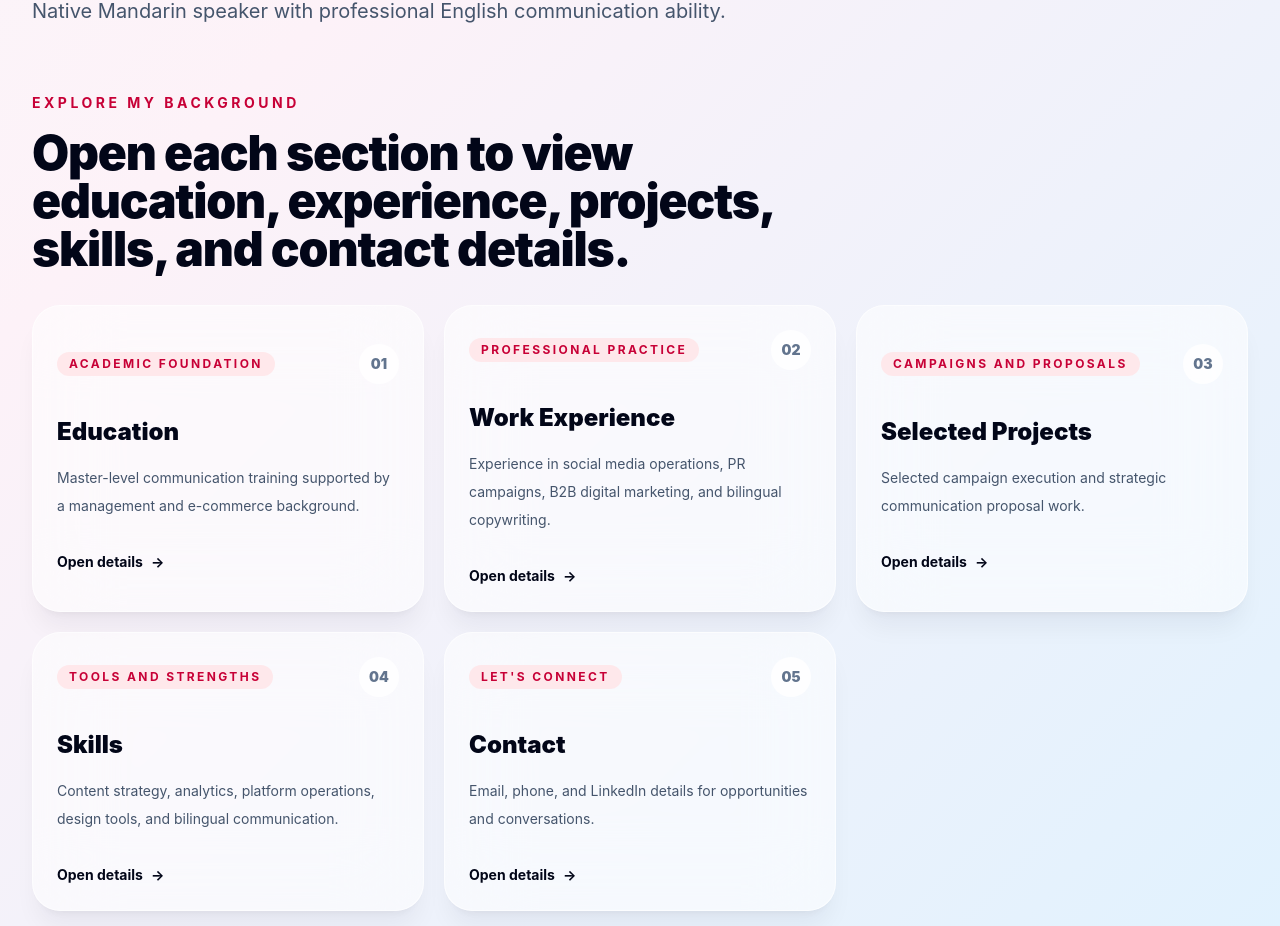
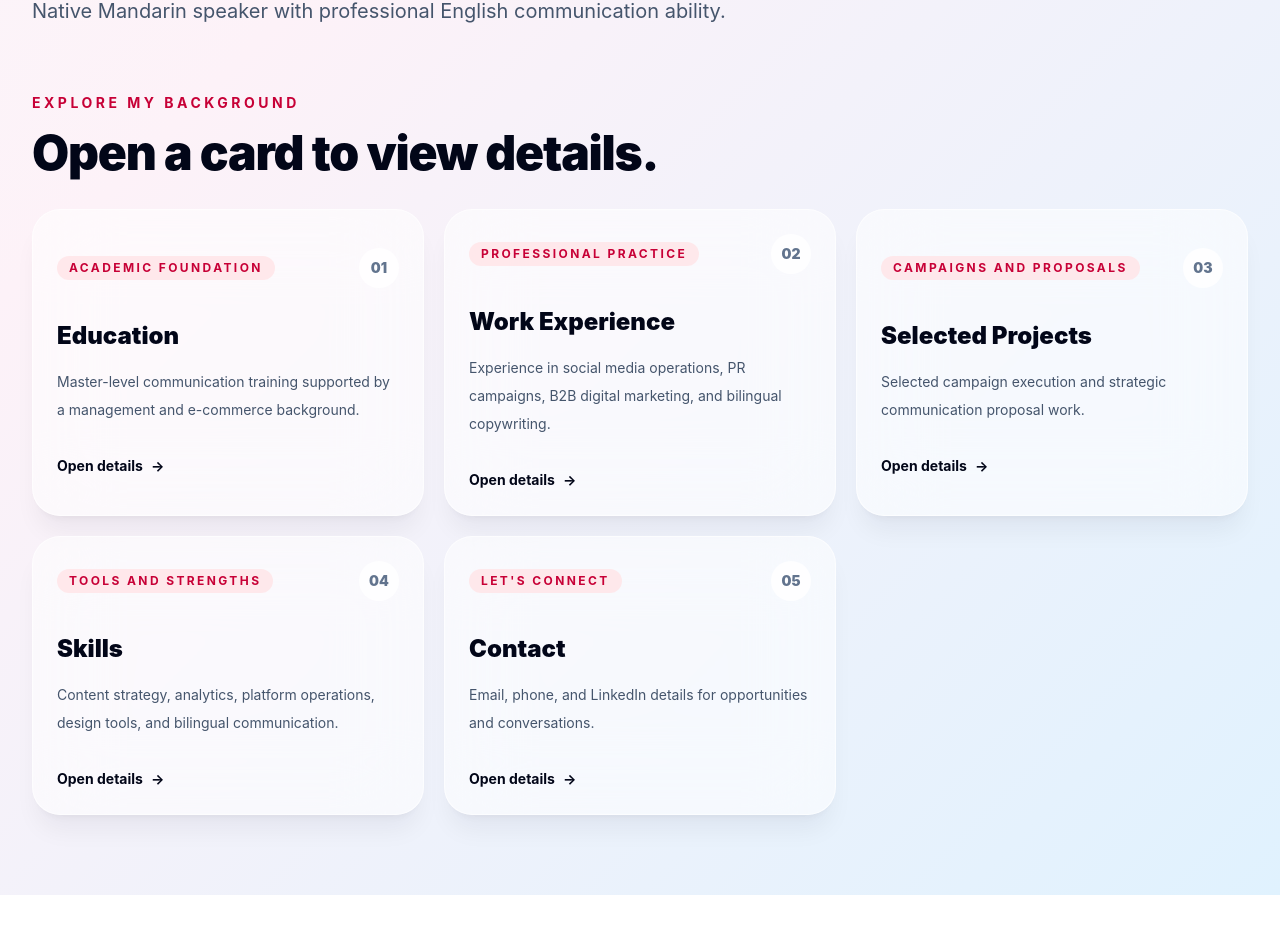
Before and after one commit to ar1062515080-pixel/Yanrui-Resume-Website, a React (Vite) app: page / in a window 1280 px wide. Shown: the part 1058-1984 px from the top of the page. After the commit the page ends 1953 px from the top, so only its background shows below. Built offline with nearby package versions, Linux system fonts and the light colour scheme.

Commit message:
Simplify overview subtitle
Co-authored-by: ar1062515080-pixel <ar1062515080-pixel@users.noreply.github.com>

```diff
--- a/src/data/resume.ts
+++ b/src/data/resume.ts
@@ -127,8 +127,8 @@ export const resume = {
       zh: "浏览简历内容",
     },
     overviewIntro: {
-      en: "Open each section to view education, experience, projects, skills, and contact details.",
-      zh: "点击下方卡片，查看教育背景、工作经历、精选项目、专业技能与联系方式。",
+      en: "Open a card to view details.",
+      zh: "点击卡片查看详情",
     },
     current: {
       en: "Current",
```
